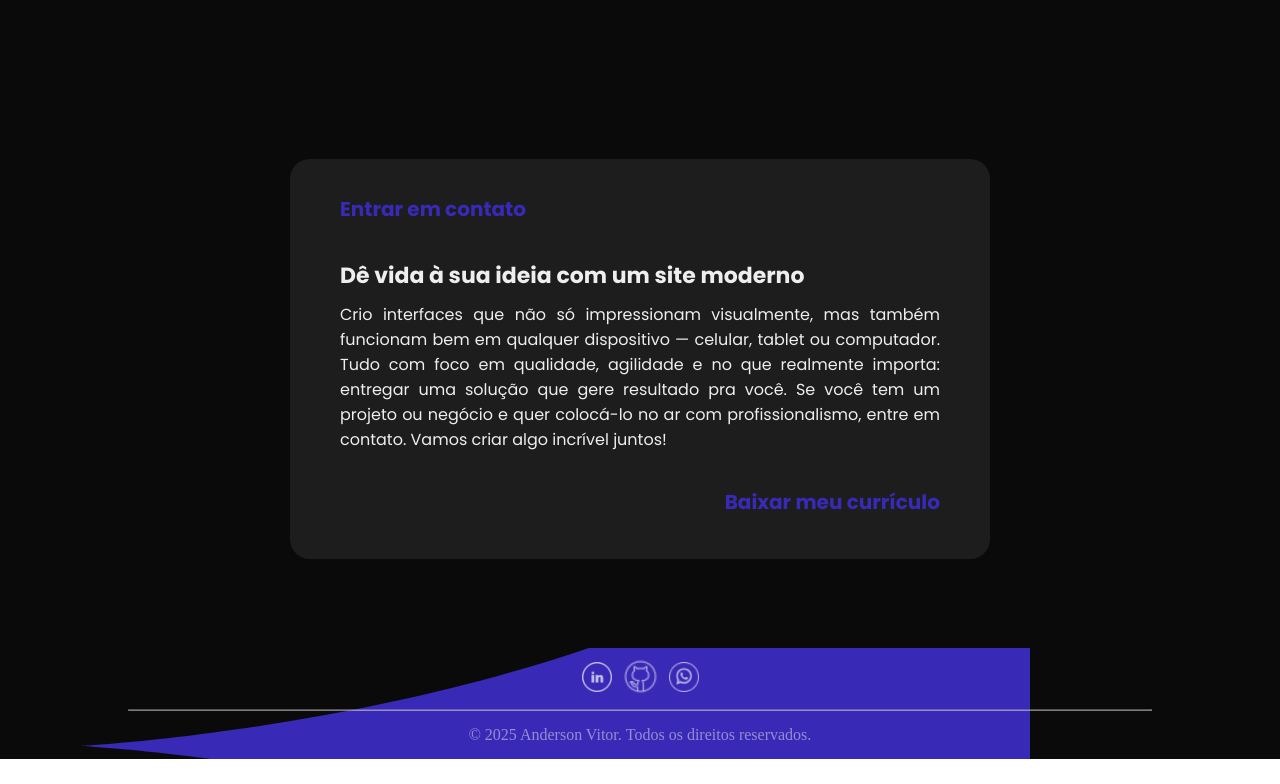
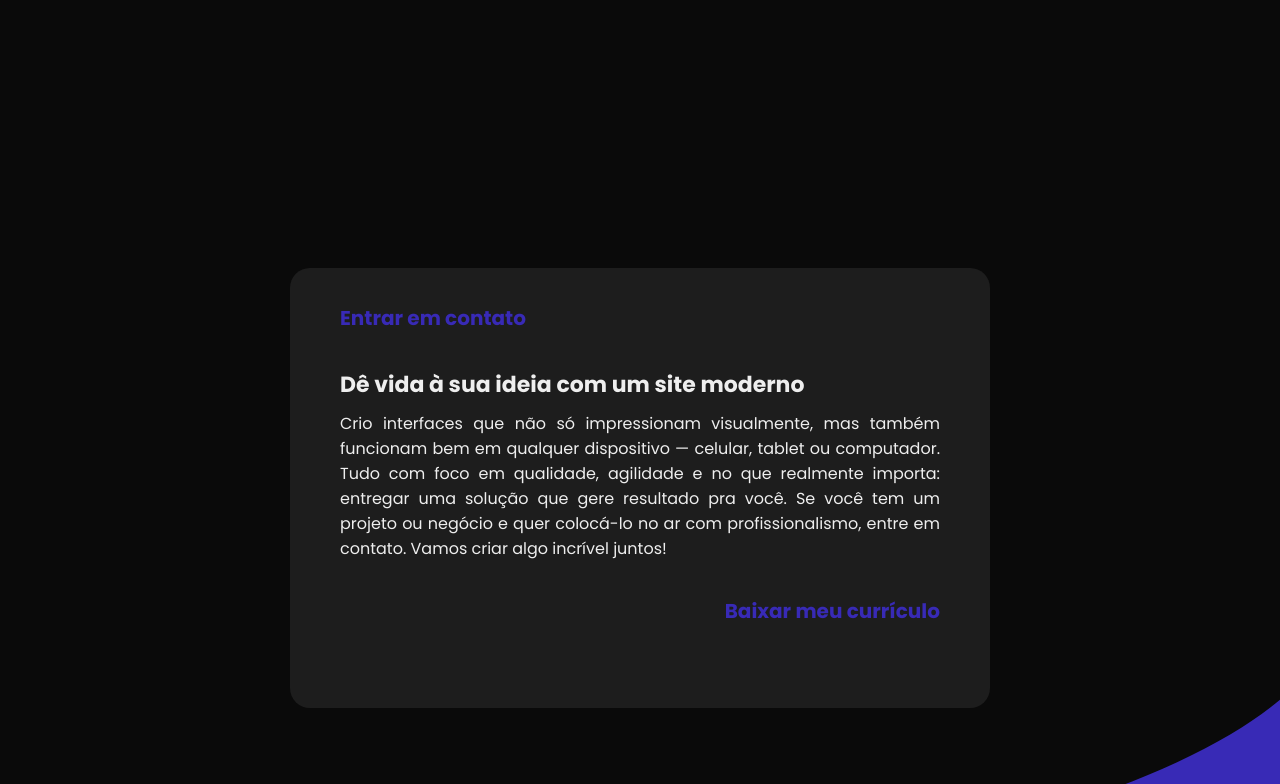
Before and after one commit to luvsscorpius/dev-and-portfolio-react, a React (Create React App) app in the folder frontend/: page / in a window 1280 px wide. Shown: the part 2836-3620 px from the top of the page. Before the commit the page ends 3595 px from the top, so only its background shows below. Built offline with nearby package versions, Linux system fonts and the light colour scheme.

Commit message:
feat(footer.jsx): finishing developing footer

```diff
--- a/frontend/src/Components/Footer/Footer.jsx
+++ b/frontend/src/Components/Footer/Footer.jsx
@@ -6,12 +6,20 @@ import githubLogo from '../../assets/img/githubLogo.png'
 import whatsappLogo from '../../assets/img/whatsappLogo.png'
 
 export const Footer = () => {
+    const handleDownload = () => {
+        const link = document.createElement("a")
+        link.href = `${process.env.PUBLIC_URL}/Docs/Curriculo.pdf`; // Usando process.env.PUBLIC_URL para garantir o caminho correto
+        link.download = 'Curriculo.pdf'
+        link.click()
+    }
+
   return (
     <F.Footer>
-        {/* <img src={bookNegative} alt="" /> */}
         <F.card>
             <F.LinkContainer>
+                <a href="https://wa.link/1o5zo0" target='_blank' rel="noreferrer">
                 <h1>Entrar em contato</h1>
+                </a>
             </F.LinkContainer>
 
             <F.infoContainer>
@@ -23,8 +31,10 @@ export const Footer = () => {
                 Se você tem um projeto ou negócio e quer colocá-lo no ar com profissionalismo, entre em contato. Vamos criar algo incrível juntos!</p>
             </F.infoContainer>
 
-            <F.LinkContainer >
-                <h1 id='curriculo'>Baixar meu currículo</h1>
+            <F.LinkContainer className='curriculo' >
+                <button onClick={handleDownload}>
+                 Baixar meu currículo
+                </button>
             </F.LinkContainer>
         </F.card>
 
@@ -46,7 +56,7 @@ export const Footer = () => {
 
             <hr />
 
-            <img src={bookNegative} alt="" id='divider' />
+            <img src={bookNegative} alt="divider img" id='divider' />
 
             <p>
             © 2025 Anderson Vitor. Todos os direitos reservados.
--- a/frontend/src/Components/Footer/Styles.jsx
+++ b/frontend/src/Components/Footer/Styles.jsx
@@ -9,24 +9,25 @@ export const Footer = styled.footer`
     flex-direction: column;
     justify-content: center;
     align-items: center;
-    padding: 10px 0px 0px 0px;
 `
 
 export const card = styled.div`
     width: 90%;
-    height: auto;
     border-radius: 20px;
     background-color: #1D1D1D;
     display: flex;
+    height: auto;
     flex-direction: column;
     position: absolute;
-    bottom: 200px;
 
     @media (min-width: 1024px) {
         width: 700px;
-        height: 400px;
+        height: 55vh;
+    }
+
+    .curriculo {
         display: flex;
-        flex-direction: column;
+        justify-content: flex-end;
     }
 `
 
@@ -34,8 +35,15 @@ export const LinkContainer = styled.div`
     color: #382AB6;
     border-radius: 20px;
     height: 100px;
+    display: flex;
+    align-items: center;
 
-    h1 {
+    a {
+        text-decoration: none;
+        color: #382AB6;
+    }
+
+    h1, button {
         padding: 0px 50px 0px 50px;
         font-size: 20px;
         font-family: "Poppins", serif;
@@ -46,12 +54,18 @@ export const LinkContainer = styled.div`
         height: 100%;
     }
 
-    #curriculo {
-        padding-right: 50px;
-        justify-content: flex-end;
+    h1:hover {
+        cursor: pointer;
+        opacity: 0.7;
     }
 
-    h1:hover {
+    button {
+        background-color: transparent;
+        color: #382AB6;
+        border: none;
+    }
+
+    button:hover {
         cursor: pointer;
         opacity: 0.7;
     }
@@ -108,16 +122,39 @@ export const footerInfo = styled.div`
         z-index: 2;
     }
 
-    #divider {
-        position: absolute;
-        z-index: 0;
-        width: 100vw;
-        height: 980px;
-        top: -350%;
-        transform: rotate(270deg);
-        object-fit: cover;
-        right: 100px;
+  img#divider {
+    position: absolute;
+    top: 99%;
+    left: 67%;
+    transform: translate(-50%, -50%) rotate(270deg);
+    width: 150%;
+    max-width: none;
+    height: 100vw;
+    z-index: 0;
+    pointer-events: none;
+    user-select: none;
+  }
+
+  @media (min-width: 768px) {
+    img#divider {
+      width: 100%;
+      transform: translate(-50%, -50%) rotate(270deg);
     }
+  }
+
+  @media (min-width: 1024px) {
+    height: 300px;
+    justify-content: end;
+  }
+
+  @media (min-width: 1024px) {
+    img#divider {
+      width: 100%;
+      top: 101%;
+      left: 55%;
+    }
+  }
+
 `
 
 export const iconsContainer = styled.div`
--- a/frontend/src/Pages/Home/Home.jsx
+++ b/frontend/src/Pages/Home/Home.jsx
@@ -14,8 +14,6 @@ export const Home = () => {
         link.download = 'Curriculo.pdf'
         link.click()
     }
-
-    // About
 
     return (
         <H.main>
```
